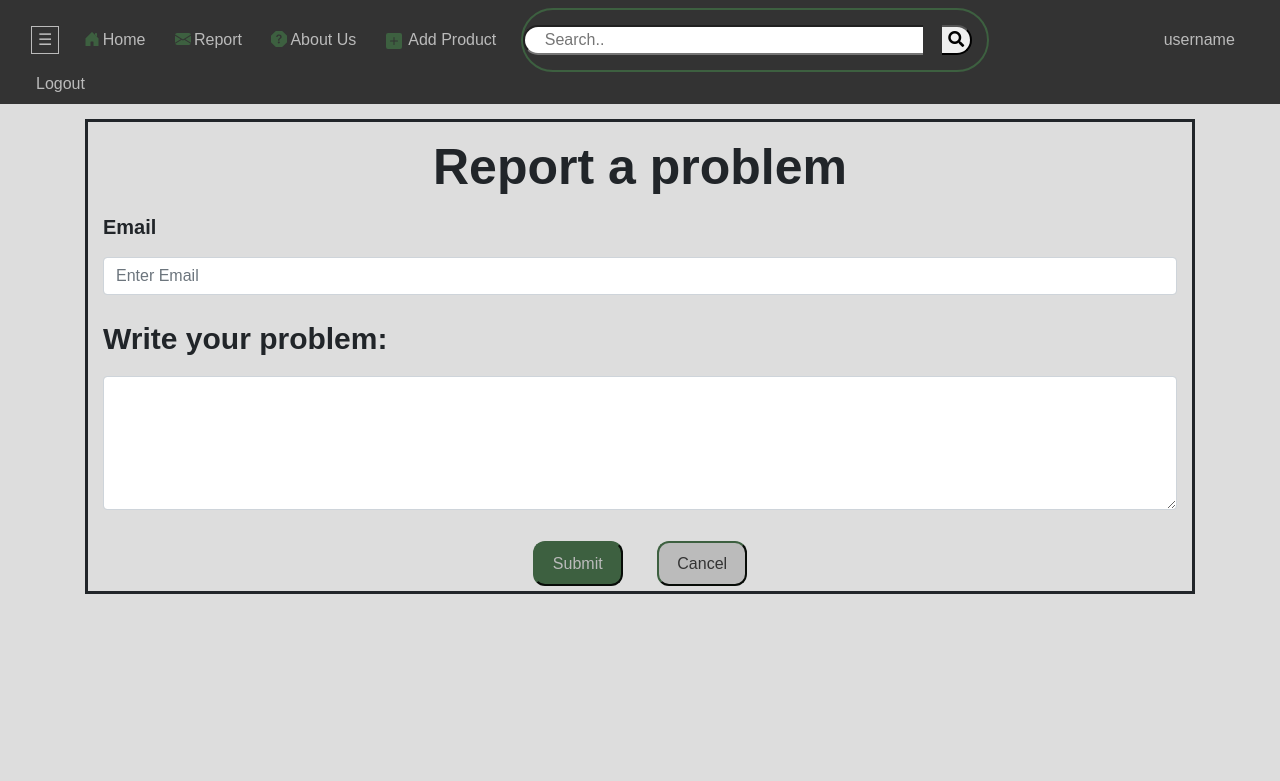
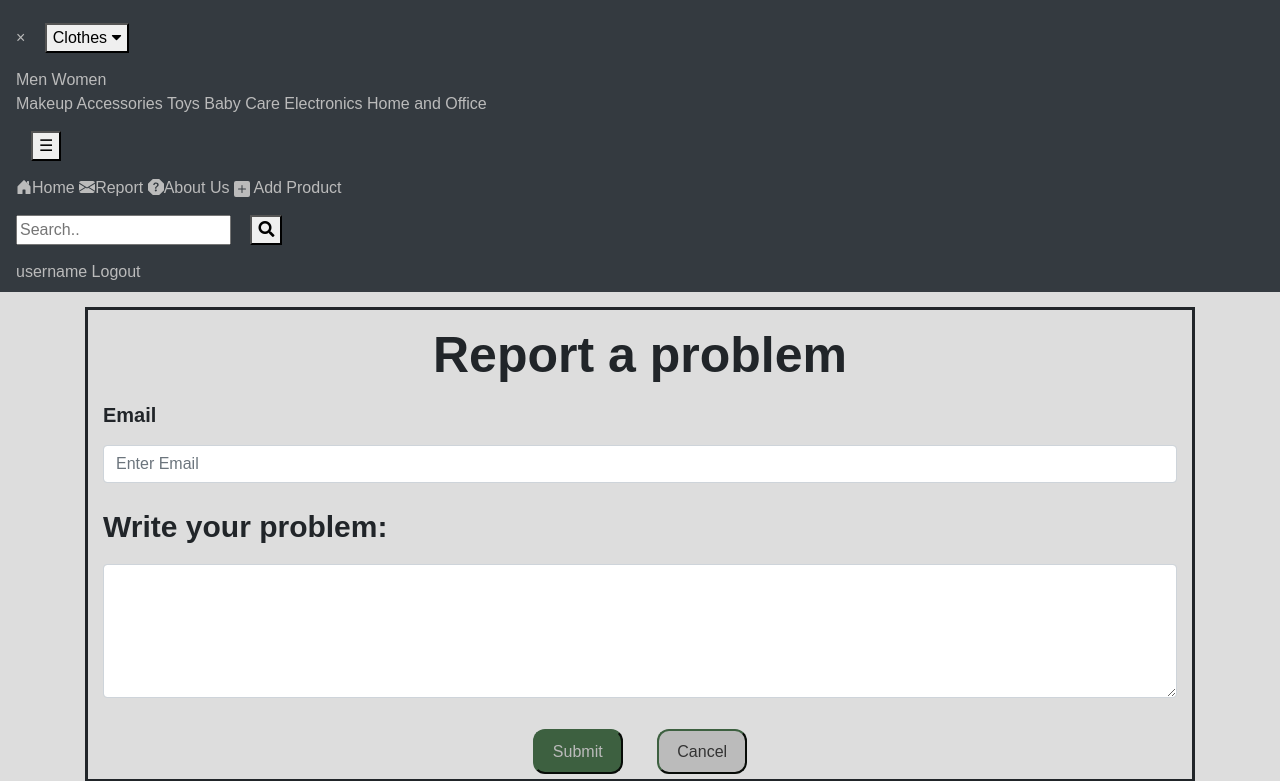
Before and after one commit to nadinemostafa1-9/OnlineShoppingWebsite, a PHP site: the page made by report a problem.php in a window 1280 px wide. Shown: the top 781 px of the page. Run offline with PHP 8.4, Linux system fonts and the light colour scheme.

Commit message:
Update problem.css

```diff
--- a/css/problem.css
+++ b/css/problem.css
@@ -1,146 +1,6 @@
 body{background-color: #DDD;
 font-family: Arial, Helvetica, sans-serif;}
-/*Bootstrap navbar*/
-div[id="main"]{
-	display: inline;
-	height: 50px;
-}
-.bg-dark {
-	width: 100%;
-    background-color:  #333!important;
-    display: inline-block;
-}
-/*navbar items*/
-.pagetop{
-	background-color: transparent;
-	margin: 0;
-	height: 50px;
-	padding: 8px 0;
-	display: inline;
-	width: 100%;
-}
-.nav_bar{
-	display: inline-block;
-	background-color: transparent;
-	text-align: left;
-}
-.nav_bar a{
-	padding-right:20px;
-	text-decoration-line: none;
-}
-/*navbar icons*/
-svg{
-	margin-top:0px;
-	margin-left: 5px;
-	margin-right: 3px;
-	padding-right:0px;
-	color: rgb(61,96,64);
-	display: inline-block;
-}
 
-/*search bar*/
-.search_bar{
-	text-align: center;
-	display: inline-block;
-	color: transparent;
-	border:2px solid rgb(61,96,64);
-	border-radius: 60px;
-}
-.search_bar input{
-	width: 400px;
-	border-bottom-left-radius: 30px;
-	border-top-left-radius: 30px;
-	border-right: none;
-	outline: 0;
-	padding-left: 20px;
-}
-form.search_bar button{
-	border-left: none;
-	border-bottom-right-radius: 30px;
-	border-top-right-radius: 30px;
-	font-size: 16px;
-}
-/*sign in & sign up*/
-.log_out{
-	width:180px;
-	margin-left:150px;
-	display: inline;
-	text-align: right;
-}
-.log_out a{
-	padding-left: 20px;
-	text-decoration-line: none;
-}
-.sidebar {
-	padding-top: 30px;
-	width: 0;
-	height: 100%;
-	position: fixed;
-	z-index: 2; /* Stay on top */
-	left: 0;
-	top:0;
-	background-color: #333;
-	overflow-x: hidden;
-	display: inline-block;
-	transition: 0.5s
-}
-.category{
-	margin-top: 30px;
-	border-bottom: 1px solid #BBB;
-}
-
-/* The sidebar links */
-.sidebar a {
-	padding: 8px 8px 8px 32px;
-    text-decoration: none;
-    font-size: 25px;
-    color: #BBB;
-    display: block;
-    transition: 0.3s;
-}
-.dropdown-btn{
-	margin-top: 30px;
-	border: none;
-	border-bottom: 1px solid #BBB;
-	width:100%;
-	text-align: left;
-	padding: 8px 8px 8px 32px;
-	display: block;
-	font-size: 25px;
-	background-color: #333;
-	color:#BBB;
-}
-/* When you mouse over the navigation links, change their color */
-.sidebar a:hover {
-	color: white;
-}
-
-/* Position and style the close button (top right corner) */
-.sidebar .closebtn {
-	position: absolute;
-	top: 0;
-	right: 25px;
-	font-size: 36px;
-	margin-left: 50px;
-}
-
-/* The button used to open the sidebar */
-.openbtn {
-	cursor: pointer;
-	background-color: #333;
-	color: #BBB;
-	border: 1px solid #BBB;
-}
-
-.openbtn:hover {
-  color: white;
-}
-.dropdown-container {
-  display: none;
-  background-color: #333;
-  border-bottom:1px solid #BBB;
-  padding-left: 8px;
-}
 /*link hover*/
 a:hover{
 	color: white;
```
